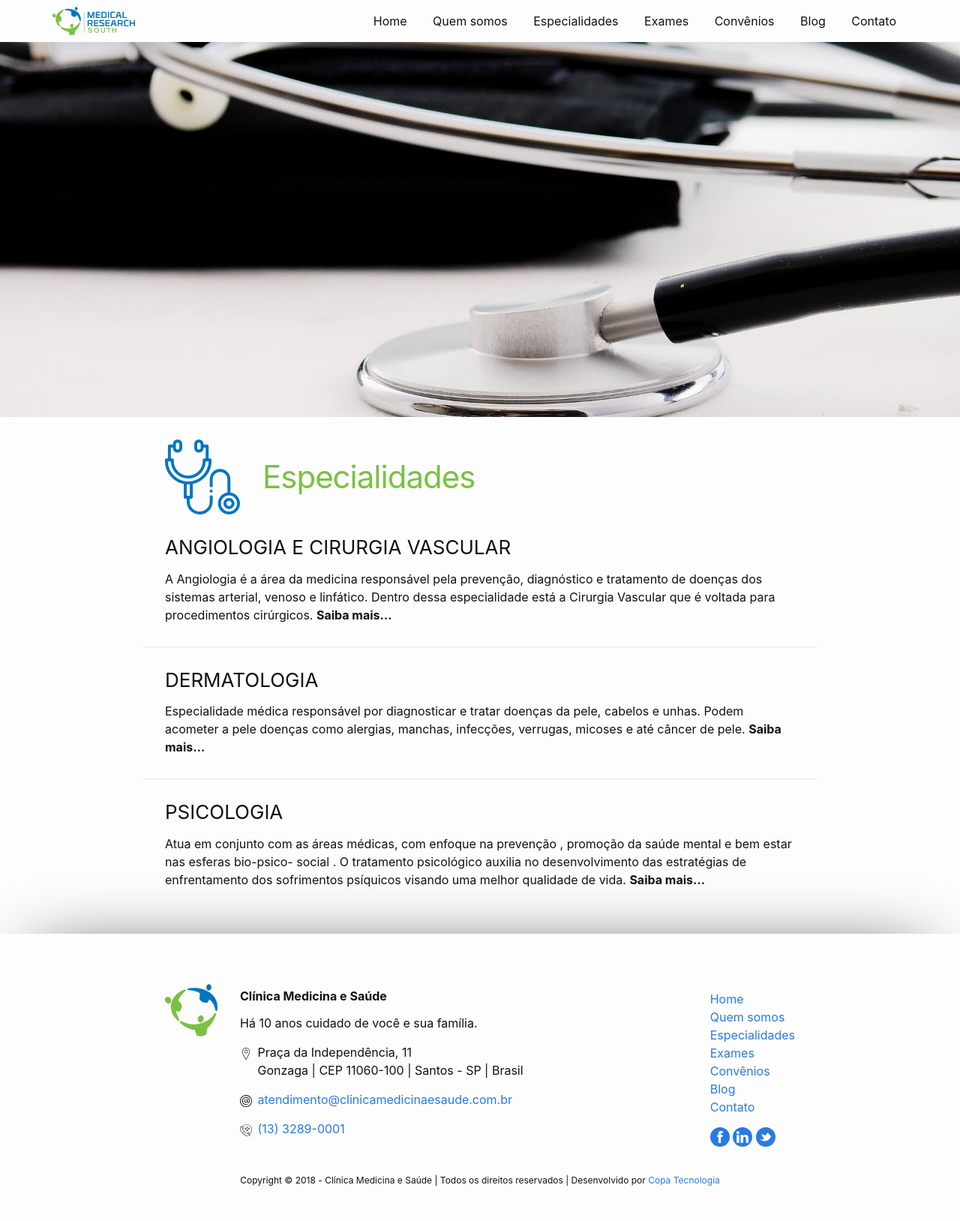
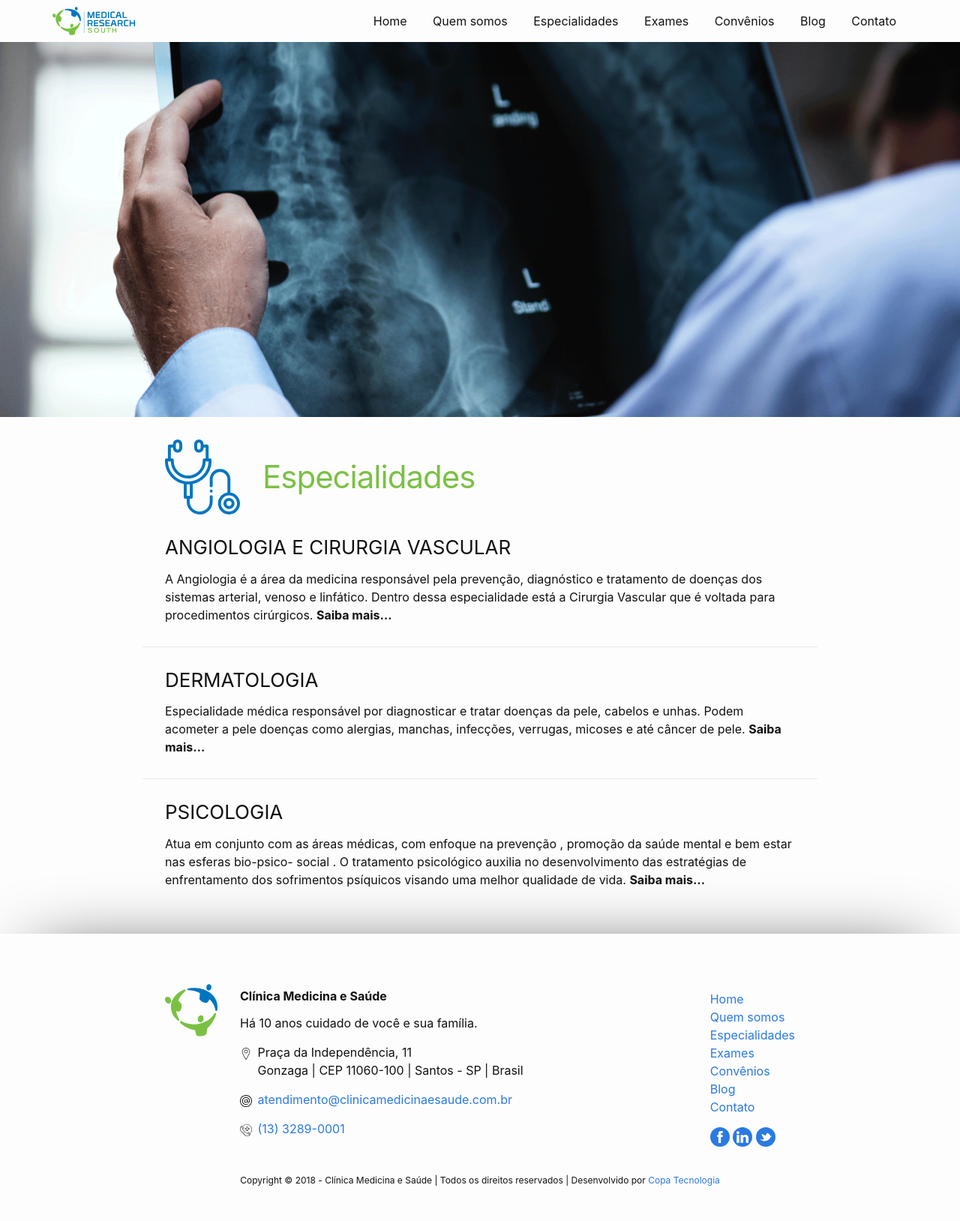
Before and after one commit to CopaTecnologia/medicinaesaude, a Jekyll site: the page built from especialidades.markdown, in a window 1280 px wide. Shown: the whole page at 75% size. Built offline with Jekyll 4.4.1, drawn with Linux system fonts in a browser that asks for light colours.

Commit message:
Updated Especialidades

```diff
--- a/especialidades.markdown
+++ b/especialidades.markdown
@@ -4,7 +4,7 @@ date: 2018-03-24 16:07:00 -03:00
 position: 1
 icon_image: "/uploads/stethoscope.svg"
 title_color: "#7ac143"
-cover_image: "/uploads/stethoscope-1584222_1920.jpg"
+cover_image: "/uploads/especialidades.png"
 nav-title: Especialidades
 ---
 
```
